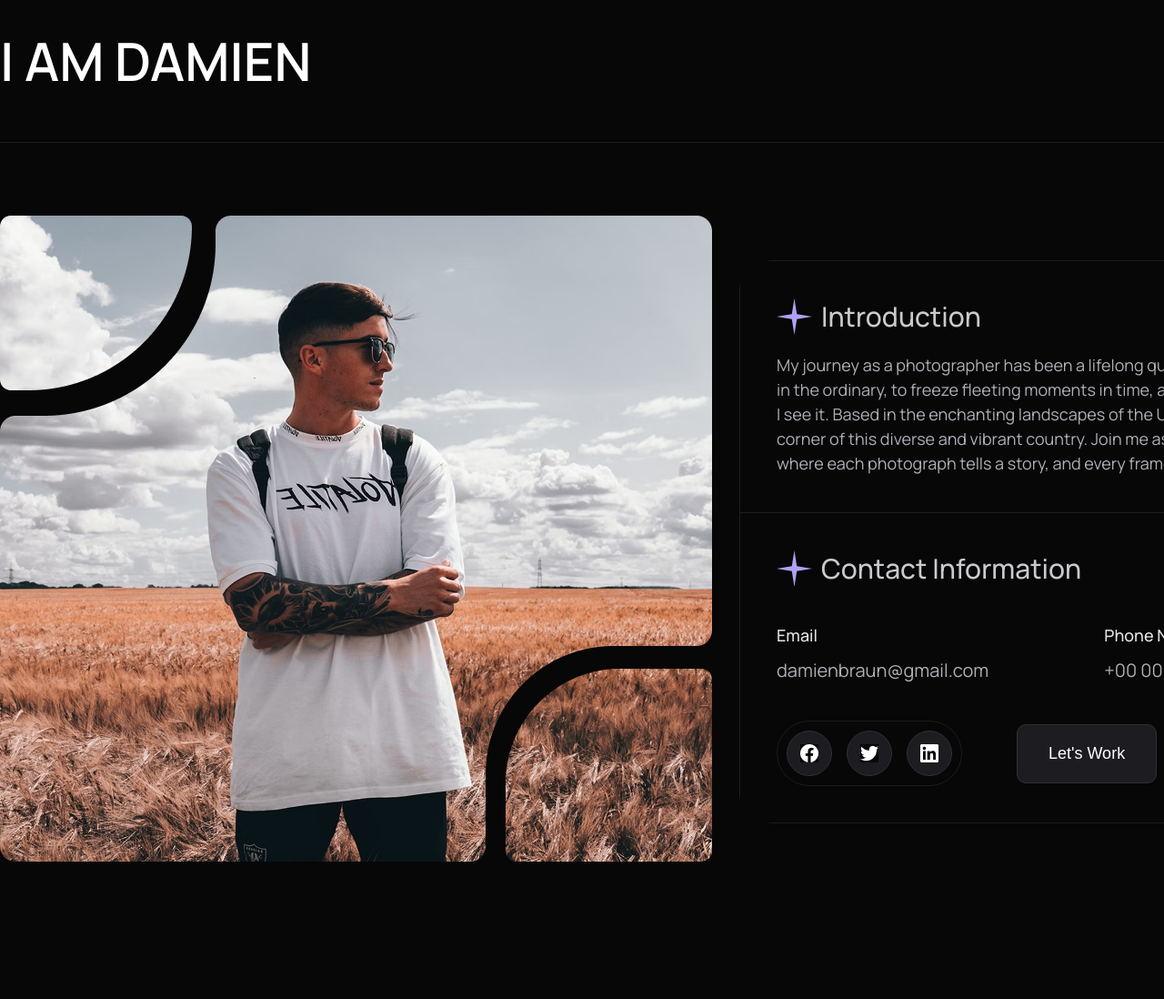
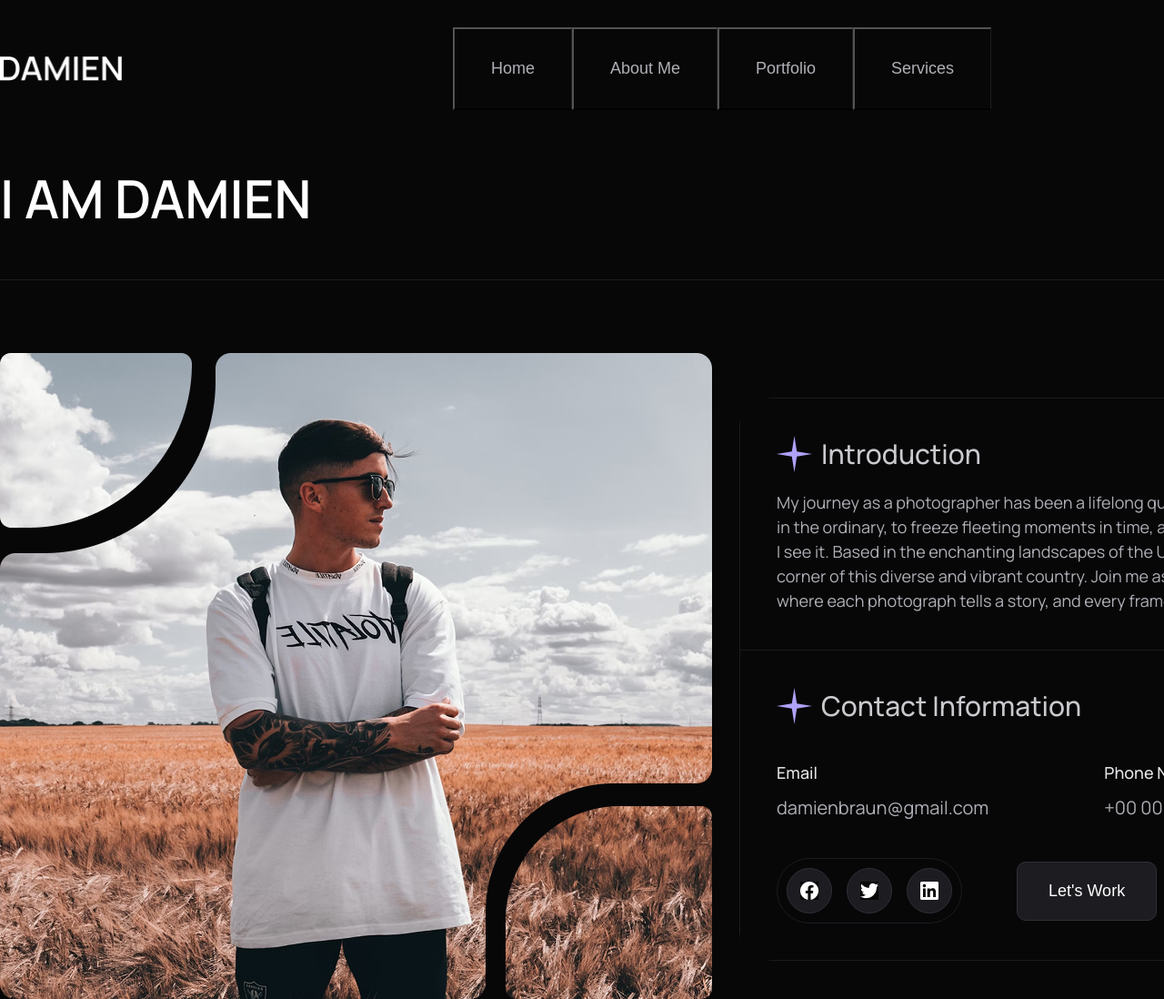
Before and after one commit to Tima-monad/Damien, a plain HTML site: page index.html in a window 1280 px wide. Shown: the top 1098 px of the page at 91% size. Drawn offline with Linux system fonts and the light colour scheme.

Commit message:
Header
+header&footer in progress

```diff
--- a/css/style.css
+++ b/css/style.css
@@ -6,6 +6,66 @@
 .container {
   width: 1596px;
   margin: auto;
+}
+
+.header {
+  margin: 30px 0;
+}
+
+.header>.container {
+  display: flex;
+  justify-content: space-between;
+  align-items: center;
+}
+
+.container {}
+
+.header-logo {
+  width: 134.1px;
+  height: 27px;
+}
+
+.header-navigation {}
+
+.header-navigation-list {
+  display: flex;
+  justify-content: center;
+
+
+}
+
+.header-navigation-list-item {}
+
+.header-navigation-list-item-button {
+  display: flex;
+  padding: 30px 40px;
+  align-items: center;
+  gap: 10px;
+  border-right: 1px solid #1C1C21;
+  color: #AFB0B6;
+  font-size: 18px;
+  font-weight: 500;
+  line-height: 1.5;
+}
+
+.header-navigation-list-item-button:hover {
+  border: 1px solid #1C1C21;
+  background: #131316;
+}
+
+
+.header-contact-button {
+  display: flex;
+  padding: 16px 24px;
+  align-items: center;
+  gap: 10px;
+  border-radius: 10px;
+  border: 1px solid #2F2F37;
+  background: #1C1C21;
+  color: #FFF;
+  font-size: 18px;
+  font-weight: 500;
+  line-height: 1.5;
 }
 
 .about-name {
@@ -293,7 +353,7 @@
 }
 
 .nigas-events-info-service-title {
-  color:  #CACACE;
+  color: #CACACE;
   font-size: 18px;
   font-weight: 500;
   line-height: 1.5%;
--- a/index.html
+++ b/index.html
@@ -11,6 +11,39 @@
 </head>
 
 <body>
+    <header class="header">
+        <div class="container">
+            <img src="./img/Logo.png" alt="logo" class="header-logo">
+            <div class="header-navigation">
+                <ul class="header-navigation-list">
+                    <li class="header-navigation-list-item">
+                        <button class="header-navigation-list-item-button">
+                            Home
+                        </button>
+                    </li>
+                    <li class="header-navigation-list-item">
+                        <button class="header-navigation-list-item-button">
+                            About Me
+                        </button>
+                    </li>
+                    <li class="header-navigation-list-item">
+                        <button class="header-navigation-list-item-button">
+                            Portfolio
+                        </button>
+                    </li>
+                    <li class="header-navigation-list-item">
+                        <button class="header-navigation-list-item-button">
+                            Services
+                        </button>
+                    </li>
+                </ul>
+            </div>
+            <button class="header-contact-button">
+                Contact Me
+            </button>
+
+        </div>
+    </header>
     <section class="about">
         <div class="container">
             <div class="about-name">
@@ -104,12 +137,14 @@
                     <ul class="nigas-heading-buttons-list">
                         <li class="nigas-heading-buttons-list-item">
                             <button class="nigas-heading-buttons-list-item-pointer">
-                                <img src="./img/pointer_left.png" alt="pointer_left" class="nigas-heading-buttons-list-item-pointer-img">
+                                <img src="./img/pointer_left.png" alt="pointer_left"
+                                    class="nigas-heading-buttons-list-item-pointer-img">
                             </button>
                         </li>
                         <li class="nigas-heading-buttons-list-item">
                             <button class="nigas-heading-buttons-list-item-pointer">
-                                <img src="./img/pointer_right.png" alt="pointer_right" class="nigas-heading-buttons-list-item-pointer-img">
+                                <img src="./img/pointer_right.png" alt="pointer_right"
+                                    class="nigas-heading-buttons-list-item-pointer-img">
                             </button>
                         </li>
                     </ul>
@@ -124,29 +159,37 @@
                         <div class="nigas-events-info-heading-title">
                             <h3 class="nigas-events-info-heading-title-text">Events</h3>
                             <button class="nigas-events-info-headint-title-button">
-                                <img src="./img/pointer.png" alt="pointer" class="nigas-events-info-headint-title-button-pointer">
+                                <img src="./img/pointer.png" alt="pointer"
+                                    class="nigas-events-info-headint-title-button-pointer">
                             </button>
                         </div>
-                        <p class="nigas-events-info-heading-text">Our event photography service is dedicated to capturing the magic of your special occasions. Whether it's a wedding, corporate event, or milestone celebration, we're there to document every heartfelt moment. We blend into the background, ensuring natural and candid shots that reflect the emotions of the day.</p>
+                        <p class="nigas-events-info-heading-text">Our event photography service is dedicated to
+                            capturing the magic of your special occasions. Whether it's a wedding, corporate event, or
+                            milestone celebration, we're there to document every heartfelt moment. We blend into the
+                            background, ensuring natural and candid shots that reflect the emotions of the day.</p>
                     </div>
                     <div class="nigas-events-info-service">
                         <h4 class="nigas-events-info-service-title">Service Highlights</h4>
                         <ul class="nigas-events-info-service-list">
                             <li class="nigas_events-info_service-list-item">
                                 <img src="./img/xz.png" alt="xz" class="nigas_events-info_service-list-item-img">
-                                <p class="nigas_events-info_service-list-item-text">Coverage for weddings, parties, corporate functions, and more.</p>
+                                <p class="nigas_events-info_service-list-item-text">Coverage for weddings, parties,
+                                    corporate functions, and more.</p>
                             </li>
                             <li class="nigas_events-info_service-list-item">
                                 <img src="./img/xz.png" alt="xz" class="nigas_events-info_service-list-item-img">
-                                <p class="nigas_events-info_service-list-item-text">Skilled photographers who know how to seize the moment.</p>
+                                <p class="nigas_events-info_service-list-item-text">Skilled photographers who know how
+                                    to seize the moment.</p>
                             </li>
                             <li class="nigas_events-info_service-list-item">
                                 <img src="./img/xz.png" alt="xz" class="nigas_events-info_service-list-item-img">
-                                <p class="nigas_events-info_service-list-item-text">A mix of candid and posed shots for a comprehensive story.</p>
+                                <p class="nigas_events-info_service-list-item-text">A mix of candid and posed shots for
+                                    a comprehensive story.</p>
                             </li>
                             <li class="nigas_events-info_service-list-item">
                                 <img src="./img/xz.png" alt="xz" class="nigas_events-info_service-list-item-img">
-                                <p class="nigas_events-info_service-list-item-text">Quick turnaround for you to relive the day's highlights.</p>
+                                <p class="nigas_events-info_service-list-item-text">Quick turnaround for you to relive
+                                    the day's highlights.</p>
                             </li>
                         </ul>
                     </div>
@@ -156,6 +199,9 @@
             </div>
         </div>
     </section>
+    <footer class="footer">
+
+    </footer>
 </body>
 
 </html>
```
Also changed, not shown: img/Logo.png (added).
